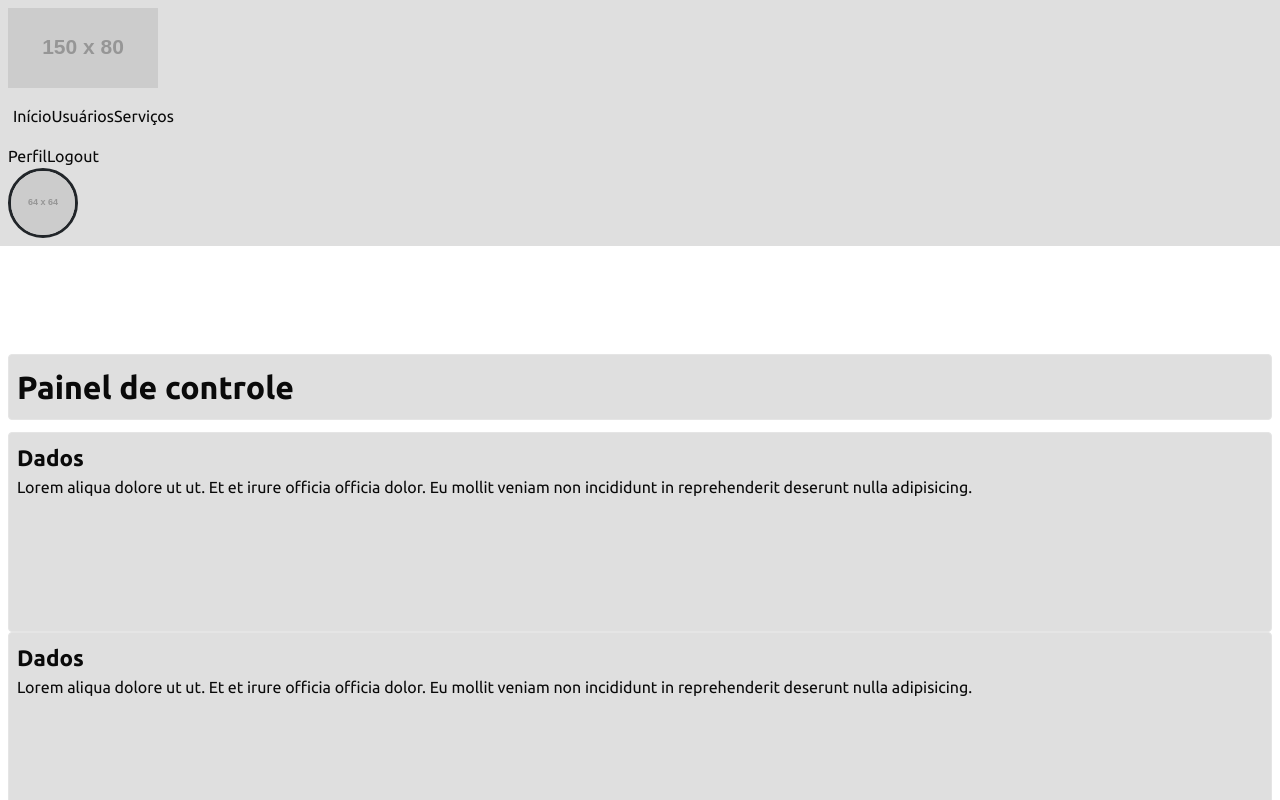
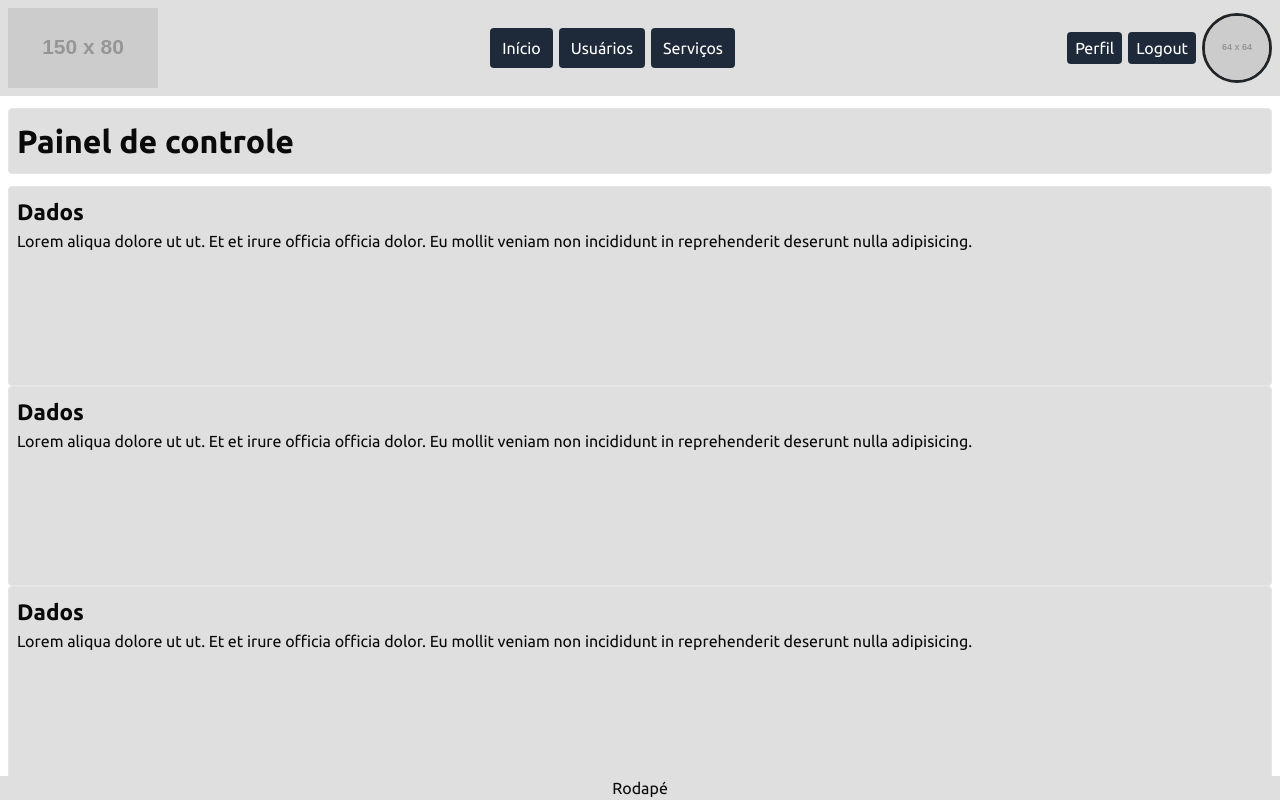
Before and after one commit to giancarlozero/nextjs-cadastro, a Next.js app: page /painel in a window 1280 px wide. Shown: the top 800 px of the page. Built offline with nearby package versions, Linux system fonts and the light colour scheme.

Commit message:
CSS limpo e atualizado em alguns componentes.

```diff
--- a/src/app/components/servicos/registroalteracoes.tsx
+++ b/src/app/components/servicos/registroalteracoes.tsx
@@ -10,9 +10,8 @@ import styles from "@/app/painel/painel.module.css"
 
 export default function RegistroAlteracoes() {
   return (
-    <div className="col-3">
-      <div className={["p-2 border rounded", styles.boxConteudo].join(" ")}>
-        <h2>Registro de Alterações</h2>
+    <div className={["w-3/12 p-2 border rounded", styles.boxConteudo].join(" ")}>
+      <h2>Registro de alterações</h2>
       <ul>
         <li>Mudança - Data</li>
         <li>Mudança - Data</li>
@@ -21,6 +20,5 @@ export default function RegistroAlteracoes() {
         <li>Mudança - Data</li>
       </ul>
     </div>
-    </div>
   )
 }
--- a/src/app/components/ui/DashboardFooter.tsx
+++ b/src/app/components/ui/DashboardFooter.tsx
@@ -4,11 +4,9 @@ import styles from "@/app/components/ui/dashboardfooter.module.css"
 
 export default function DashboardFooter(){
   return(
-    <footer className={["container-fluid position-fixed bottom-0 z-2", styles.rodape].join(" ")}>
-      <div className="row p-3">
-        <div className="col d-flex flex-row align-items-center justify-content-center">
-          <p>Rodapé</p>
-        </div>
+    <footer className={["w-screen bottom-0 flex flex-row justify-center fixed", styles.rodape].join(" ")}>
+      <div>
+        <p>Rodapé</p>
       </div>
     </footer>
   );
--- a/src/app/components/ui/DashboardHeader.tsx
+++ b/src/app/components/ui/DashboardHeader.tsx
@@ -2,22 +2,21 @@
 import styles from '@/app/components/ui/dashboardheader.module.css';
 import DashboardLogo from './DashboardLogo';
 import DashboardNav from "./DashboardNav";
-// import DashboardNavMobile from './DashboardNavMobile';
 import SessionNav from "./SessionNav";
 
 export default function DashboardHeader(){
   return(
-    <header className={["container-fluid fixed-top", styles.cabecalho].join(" ")}>
-      <div className="row">
-        <div className={["col-2 d-flex flex-row align-items-center justify-content-start p-2", styles.logo].join(" ")}>
-          <DashboardLogo />
-        </div>
-        <div className={["col d-flex flex-row align-items-center justify-content-center p-2", styles.topnav].join(" ")}>
+    <header className={["w-screen top-0 flex flex-row items-center justify-center fixed", styles.cabecalho].join(" ")}>
+      <div className={["p-2", styles.logo].join(" ")}>
+        <DashboardLogo />
+      </div>
+      <div className={["grow p-2", styles.topnav].join(" ")}>
+        <nav className={["flex flex-row gap-1.5 items-center justify-center ", styles.navegacao].join(" ")}>
           <DashboardNav />
-        </div>
-        <div className={["col-2 d-flex flex-row align-items-center justify-content-end p-2 gap-2", styles.userprofile].join(" ")}>
-          <SessionNav />
-        </div>
+        </nav>
+      </div>
+      <div className={["p-2 gap-2", styles.userprofile].join(" ")}>
+        <SessionNav />
       </div>
     </header>
   );
--- a/src/app/components/ui/DashboardNav.tsx
+++ b/src/app/components/ui/DashboardNav.tsx
@@ -5,17 +5,12 @@ import styles from "@/app/components/ui/dashboardnav.module.css"
 
 export default function DashboardNav(){
   return(<>
-      <nav className={["btn-group", styles.navegacao].join(" ")}>
-        <Link href="/painel" className="btn btn-dark">Início</Link>
-        <Link href="/painel/usuarios" className="btn btn-dark">Usuários</Link>
-        <Link href="/painel/servicos" className="btn btn-dark">Serviços</Link>
-        {/* <Link href="#" className="btn btn-dark">Clientes</Link> */}
-        {/* <Link href="#" className="btn btn-dark">Tarefas</Link> */}
-      </nav>
-
-      <nav className={["btn-group", styles.navegacao].join(" ")}>
-        {/* <Link href="/painel/auditoria" className="btn btn-dark"><UserCheck size={20} color="#FFFFFF" /> Auditoria</Link> */}
-      </nav>
+      <Link className="px-3 py-2 bg-gray-800 hover:bg-gray-600 text-white rounded" href="/painel">Início</Link>
+      <Link className="px-3 py-2 bg-gray-800 hover:bg-gray-600 text-white rounded" href="/painel/usuarios">Usuários</Link>
+      <Link className="px-3 py-2 bg-gray-800 hover:bg-gray-600 text-white rounded" href="/painel/servicos">Serviços</Link>
+      {/* <Link href="#">Clientes</Link> */}
+      {/* <Link href="#">Tarefas</Link> */}
+      {/* <Link href="/painel/auditoria"><UserCheck size={20} color="#FFFFFF" /> Auditoria</Link> */}
     </>
   );
 }
--- a/src/app/components/ui/SessionNav.tsx
+++ b/src/app/components/ui/SessionNav.tsx
@@ -4,12 +4,12 @@ import Link from "next/link";
 
 export default function SessionNav(){
   return(
-    <>
-      <div className="btn-group">
-        <Link href="#" className="btn btn-dark btn-sm">Perfil</Link>
-        <Link href="/" className="btn btn-dark btn-sm">Logout</Link>
+    <div className="flex flex-row items-center justify-center gap-1.5">
+      <div className="flex flex-row gap-1.5">
+        <Link className="px-2 py-1 bg-gray-800 hover:bg-gray-600 text-white rounded" href="#">Perfil</Link>
+        <Link className="px-2 py-1 bg-gray-800 hover:bg-gray-600 text-white rounded" href="/">Logout</Link>
       </div>
       <img src="https://placehold.co/64x64?text=Foto" alt=""></img>
-    </>
+    </div>
   );
 }
```
Lines whose indentation alone changed are shown as unchanged.
